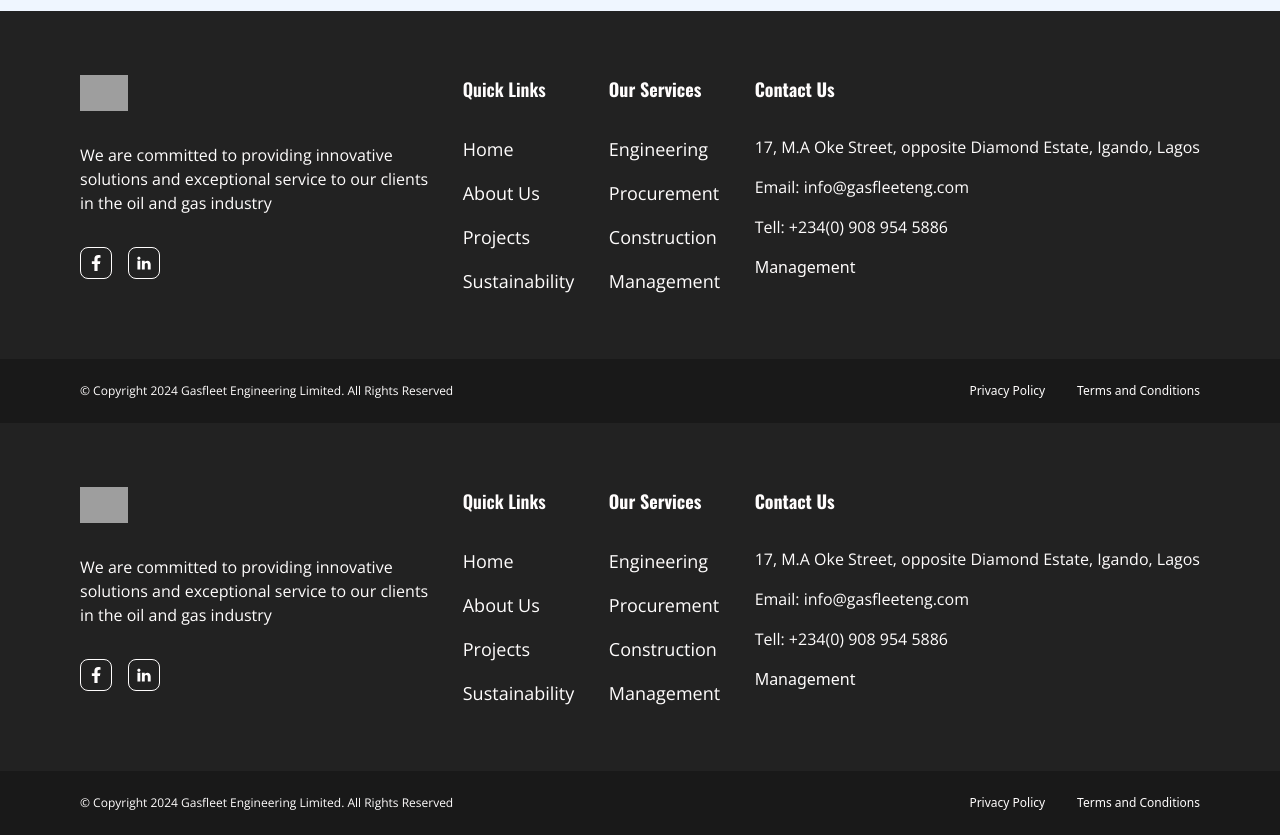
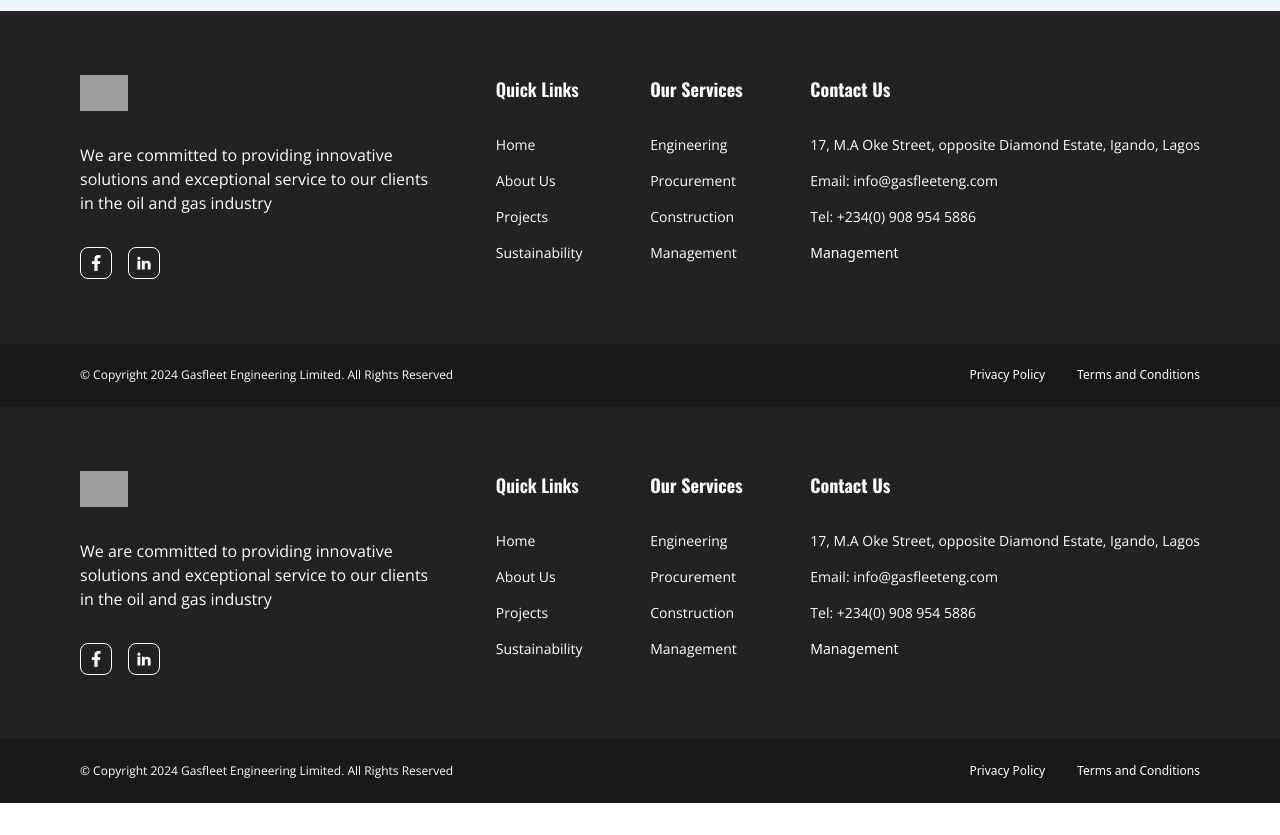
Before and after one commit to paddinghq/gasfleet-website-new, a Nuxt app: page /products in a window 1280 px wide. Shown: the part 2000-2835 px from the top of the page. After the commit the page ends 2803 px from the top, so only its background shows below. Built offline with nearby package versions, Linux system fonts and the light colour scheme; grey boxes are pictures that could not be loaded.

Commit message:
dropdown nav finally working

```diff
--- a/components/Footer.vue
+++ b/components/Footer.vue
@@ -59,36 +59,36 @@
         <div class="">
           <h3 class="text-lg font-semibold">Quick Links</h3>
           <div class="flex flex-col gap-[1rem] font-thin mt-[2rem]">
-            <NuxtLink class="sans text-lg" to="/">Home</NuxtLink>
-            <NuxtLink class="sans text-lg" to="/aboutus">About Us</NuxtLink>
-            <NuxtLink class="sans text-lg" to="/projects">Projects</NuxtLink>
-            <NuxtLink class="sans text-lg" to="/sustainability"
+            <NuxtLink class="sans text-sm" to="/">Home</NuxtLink>
+            <NuxtLink class="sans text-sm" to="/aboutus">About Us</NuxtLink>
+            <NuxtLink class="sans text-sm" to="/projects">Projects</NuxtLink>
+            <NuxtLink class="sans text-sm" to="/sustainability"
               >Sustainability</NuxtLink
             >
           </div>
         </div>
         <div class="">
           <h3 class="text-lg font-black">Our Services</h3>
-          <div class="flex flex-col gap-[1rem] font-thin mt-[2rem]">
-            <NuxtLink class="sans text-lg" to="/">Engineering</NuxtLink>
-            <NuxtLink class="sans text-lg" to="/">Procurement</NuxtLink>
-            <NuxtLink class="sans text-lg" to="/">Construction</NuxtLink>
-            <NuxtLink class="sans text-lg" to="/">Management</NuxtLink>
+          <div class="flex flex-col gap-[1rem] font-thin mt-[2rem] ">
+            <NuxtLink class="sans text-sm" to="/">Engineering</NuxtLink>
+            <NuxtLink class="sans text-sm" to="/">Procurement</NuxtLink>
+            <NuxtLink class="sans text-sm" to="/">Construction</NuxtLink>
+            <NuxtLink class="sans text-sm" to="/">Management</NuxtLink>
           </div>
         </div>
         <div class="">
           <h3 class="text-lg font-black">Contact Us</h3>
           <div class="flex flex-col gap-[1rem] font-thin mt-[2rem]">
-            <p>17, M.A Oke Street, opposite Diamond Estate, Igando, Lagos</p>
-            <p>
+            <p class="text-sm">17, M.A Oke Street, opposite Diamond Estate, Igando, Lagos</p>
+            <p class="text-sm">
               Email:
               <a href="mailto:info@gasfleeteng.com" class="hover:underline">info@gasfleeteng.com </a>
             </p>
-            <p>
-              Tell:
+            <p class="text-sm">
+              Tel:
               <a href="tel:+2349089545886" class="hover:underline">+234(0) 908 954 5886 </a>
             </p>
-            <NuxtLink>Management</NuxtLink>
+            <NuxtLink class="text-sm">Management</NuxtLink>
           </div>
         </div>
       </div>
--- a/components/Header.vue
+++ b/components/Header.vue
@@ -16,17 +16,16 @@
 const isDropdownOpen2 = ref(false);
 
 const toggleDropdown1 = () => {
-  isDropdownOpen1.value = true;
-  if (isDropdownOpen1.value) {
-    isDropdownOpen2.value = false;
-  }
+  console.log("try");
+  console.log(isDropdownOpen1.value);
+  isDropdownOpen1.value = false;
 };
 
 const toggleDropdown2 = () => {
-  isDropdownOpen2.value = true;
-  if (isDropdownOpen2.value) {
-    isDropdownOpen1.value = false;
-  }
+  isDropdownOpen2.value = !isDropdownOpen2.value;
+  console.log("try");
+  console.log(isDropdownOpen1.value);
+  isDropdownOpen2.value = false;
 };
 </script>
 
@@ -40,12 +39,14 @@
 
     <header>
       <nav class="flex gap-[2rem]">
-        <div class="relative" @click="toggleDropdown1">
+        <div class="relative">
           <button
             class="text-base font-semibold bg-white border-none flex gap-[0.3rem] items-center"
             :class="{ 'focus:text-[#205FAD]': isDropdownOpen1 }"
-            @focus="isDropdownOpen1 = true"
-            @blur="isDropdownOpen1 = false"
+            @mouseenter="
+              isDropdownOpen1 = true;
+              isDropdownOpen2 = false;
+            "
           >
             <span
               class="sans text-lg"
@@ -58,57 +59,68 @@
             ></span>
           </button>
 
-          <transition name="fade">
           <div
             v-if="isDropdownOpen1"
             class="absolute z-10 right-0 mt-8 w-48 bg-white rounded-md shadow-lg"
+            @mouseleave="isDropdownOpen1 = false"
           >
             <ul class="pl-4 py-8 flex flex-col gap-2 justify-between">
-                <li @click="toggleDropdown1">
+              <li>
                 <NuxtLink
                   to="aboutus"
                   class="block px-4 py-2 text-gray-800 hover:bg-gray-100"
+                  @click.stop
+                  @click="toggleDropdown1"
                   >About Us</NuxtLink
                 >
               </li>
-                <li @click="toggleDropdown1">
+              <li>
                 <NuxtLink
                   to="/"
                   class="block px-4 py-2 text-gray-800 hover:bg-gray-100"
+                  @click.stop
+                  @click="toggleDropdown1"
                   >Brand</NuxtLink
                 >
               </li>
-                <li @click="toggleDropdown1">
+              <li>
                 <NuxtLink
                   to="ourteam"
                   class="block px-4 py-2 text-gray-800 hover:bg-gray-100"
+                  @click.stop
+                  @click="toggleDropdown1"
                   >Our Team</NuxtLink
                 >
               </li>
-                <li @click="toggleDropdown1">
+              <li>
                 <NuxtLink
                   to="/"
                   class="block px-4 py-2 text-gray-800 hover:bg-gray-100"
+                  @click.stop
+                  @click="toggleDropdown1"
                   >Our Mission</NuxtLink
                 >
               </li>
-                <li @click="toggleDropdown1">
+              <li>
                 <NuxtLink
                   to="/"
                   class="block px-4 py-2 text-gray-800 hover:bg-gray-100"
+                  @click.stop
+                  @click="toggleDropdown1"
                   >Our Vision</NuxtLink
                 >
               </li>
             </ul>
           </div>
-          </transition>
         </div>
-        <div class="relative" @click="toggleDropdown2">
+        <div class="relative">
           <button
             class="text-base font-semibold bg-white border-none flex gap-[0.3rem] items-center"
             :class="{ 'focus:text-[#205FAD]': isDropdownOpen2 }"
-            @focus="isDropdownOpen2 = true"
-            @blur="isDropdownOpen2 = false"
+            @mouseenter="
+              isDropdownOpen2 = true;
+              isDropdownOpen1 = false;
+            "
           >
             <span
               class="sans text-lg"
@@ -121,16 +133,18 @@
             ></span>
           </button>
 
-          <transition name="fade">
           <div
             v-if="isDropdownOpen2"
             class="absolute z-10 right-0 mt-8 w-72 bg-white rounded-md shadow-lg"
+            @mouseleave="isDropdownOpen2 = false"
           >
             <ul class="pl-4 py-8 flex flex-col gap-2 justify-between">
               <li @click="toggleDropdown2">
                 <NuxtLink
                   to="/"
                   class="block px-4 py-2 text-gray-800 hover:bg-gray-100"
+                  @click.stop
+                  @click="toggleDropdown2"
                   >Engineering</NuxtLink
                 >
               </li>
@@ -138,6 +152,8 @@
                 <NuxtLink
                   to="/"
                   class="block px-4 py-2 text-gray-800 hover:bg-gray-100"
+                  @click.stop
+                  @click="toggleDropdown2"
                   >Procurement</NuxtLink
                 >
               </li>
@@ -145,6 +161,8 @@
                 <NuxtLink
                   to="/"
                   class="block px-4 py-2 text-gray-800 hover:bg-gray-100"
+                  @click.stop
+                  @click="toggleDropdown2"
                   >Contruction</NuxtLink
                 >
               </li>
@@ -152,6 +170,8 @@
                 <NuxtLink
                   to="/"
                   class="block px-4 py-2 text-gray-800 hover:bg-gray-100"
+                  @click.stop
+                  @click="toggleDropdown2"
                   >Management</NuxtLink
                 >
               </li>
@@ -159,6 +179,8 @@
                 <NuxtLink
                   to="power"
                   class="block px-4 py-2 text-gray-800 hover:bg-gray-100"
+                  @click.stop
+                  @click="toggleDropdown2"
                   >Power Distribution</NuxtLink
                 >
               </li>
@@ -166,6 +188,8 @@
                 <NuxtLink
                   to="GAS"
                   class="block px-4 py-2 text-gray-800 hover:bg-gray-100"
+                  @click.stop
+                  @click="toggleDropdown2"
                   >Natural Gas Distribution</NuxtLink
                 >
               </li>
@@ -173,26 +197,37 @@
                 <NuxtLink
                   to="IDPM"
                   class="block px-4 py-2 text-gray-800 hover:bg-gray-100"
+                  @click.stop
+                  @click="toggleDropdown2"
                   >Infrastructure Development</NuxtLink
                 >
               </li>
             </ul>
           </div>
-          </transition>
         </div>
         <button
           class="text-base font-semibold bg-white border-none flex gap-[0.5rem] items-center"
+          @mouseenter="
+            isDropdownOpen2 = false;
+            isDropdownOpen1 = false;
+          "
         >
-          <NuxtLink to="projects" class="sans text-lg focus:text-[#205FAD]"
+          <NuxtLink
+            to="projects"
+            class="sans text-lg active:text-[#205FAD] hover:text-[#205FAD]"
             >Projects</NuxtLink
           >
         </button>
         <button
           class="text-base font-semibold bg-white border-none flex gap-[0.5rem] items-center"
+          @mouseenter="
+            isDropdownOpen2 = false;
+            isDropdownOpen1 = false;
+          "
         >
           <NuxtLink
             to="sustainability"
-            class="sans text-lg focus:text-[#205FAD]"
+            class="sans text-lg active:text-[#205FAD] hover:text-[#205FAD]"
             >Sustainability
           </NuxtLink>
         </button>
--- a/layouts/default.vue
+++ b/layouts/default.vue
@@ -48,7 +48,7 @@
       mobile & tab design not ready yet
     </div>
 
-    <div class="hidden xl:block">
+    <div class=" xl:block">
       <Header />
       <slot></slot>
       <Footer />
```
Lines whose indentation alone changed are shown as unchanged.
